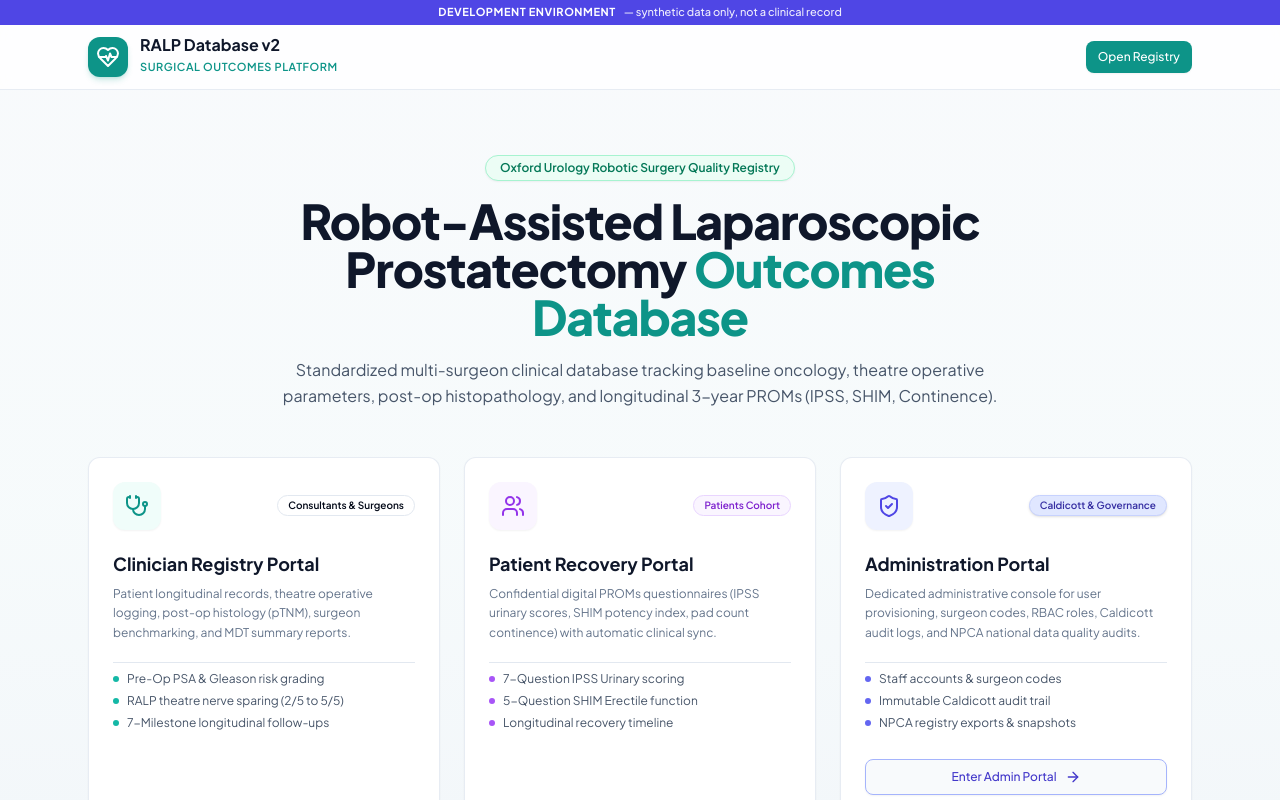
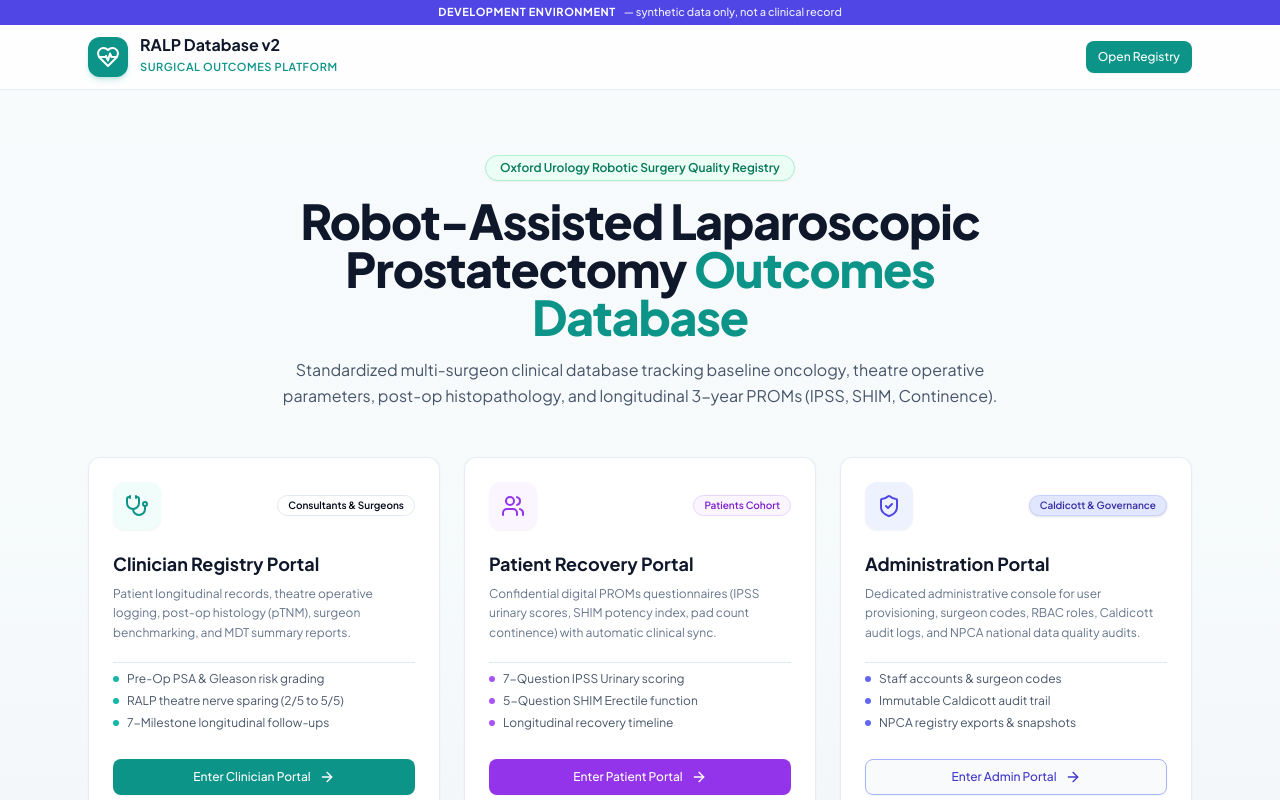
Before and after one commit to Kannankaruppaiya/ralp-database, a Next.js app: page / in a window 1280 px wide. Shown: the top 800 px of the page. Built offline with nearby package versions, Linux system fonts and the light colour scheme; no server answers.

Commit message:
Polish global styles with sleek scrollbars and enhance portal gateway cards

```diff
--- a/app/globals.css
+++ b/app/globals.css
@@ -133,6 +133,45 @@ svg text {
   letter-spacing: 0.02em;
 }
 
+/* Universal sleek scrollbars across all pages */
+::-webkit-scrollbar {
+  width: 6px;
+  height: 6px;
+}
+
+::-webkit-scrollbar-track {
+  background: transparent;
+}
+
+::-webkit-scrollbar-thumb {
+  background: rgba(148, 163, 184, 0.3);
+  border-radius: 9999px;
+}
+
+::-webkit-scrollbar-thumb:hover {
+  background: rgba(148, 163, 184, 0.5);
+}
+
+/* Hide scrollbar utility */
+.scrollbar-none {
+  -ms-overflow-style: none;
+  scrollbar-width: none;
+}
+
+.scrollbar-none::-webkit-scrollbar {
+  display: none;
+}
+
+/* Card hover glow transitions */
+.glow-card {
+  transition: all 0.2s cubic-bezier(0.16, 1, 0.3, 1);
+}
+
+.glow-card:hover {
+  box-shadow: 0 10px 30px -10px rgba(20, 184, 166, 0.15);
+  border-color: rgba(20, 184, 166, 0.4);
+}
+
 /* Printing styles for clinic summary & MDT letters */
 @media print {
   body {
--- a/app/page.tsx
+++ b/app/page.tsx
@@ -90,6 +90,13 @@ export default function RootHomePage() {
                   <span>7-Milestone longitudinal follow-ups</span>
                 </div>
               </div>
+
+              <Link href="/login" className="block pt-2">
+                <Button className="w-full gap-2 bg-teal-600 hover:bg-teal-700 text-white shadow-sm text-xs">
+                  <span>Enter Clinician Portal</span>
+                  <ArrowRight className="h-4 w-4" />
+                </Button>
+              </Link>
             </CardContent>
           </Card>
 
@@ -126,6 +133,13 @@ export default function RootHomePage() {
                   <span>Longitudinal recovery timeline</span>
                 </div>
               </div>
+
+              <Link href="/patient-login" className="block pt-2">
+                <Button className="w-full gap-2 bg-purple-600 hover:bg-purple-700 text-white shadow-sm text-xs">
+                  <span>Enter Patient Portal</span>
+                  <ArrowRight className="h-4 w-4" />
+                </Button>
+              </Link>
             </CardContent>
           </Card>
 
```
